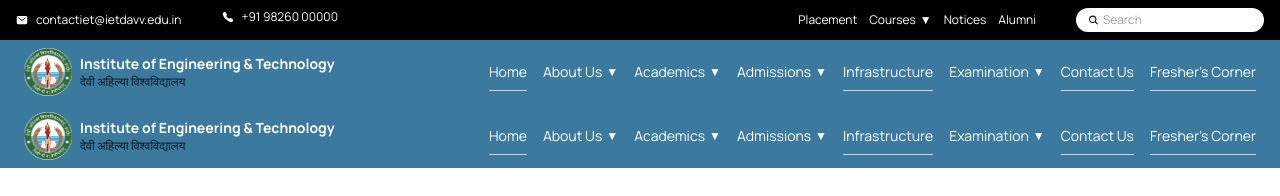
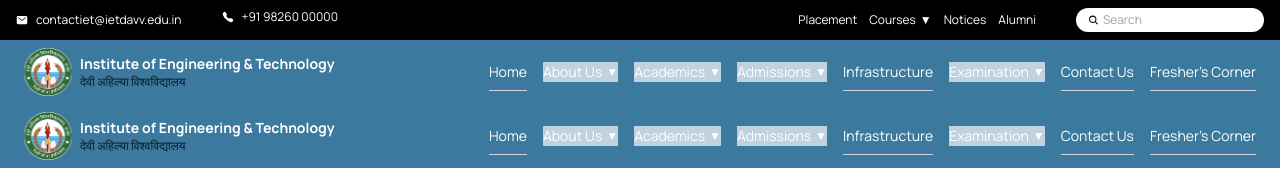
Before and after one commit to IET-DAVV/website-frontend, a Next.js app: page /temp in a window 1280 px wide. Shown: the top 196 px of the page. Built offline with nearby package versions, Linux system fonts and the light colour scheme.

Commit message:
some changes done

```diff
--- a/components/common/header/Header.tsx
+++ b/components/common/header/Header.tsx
@@ -63,7 +63,7 @@ const Header: React.FC<HeaderProps> = ({ links }) => {
             <li key={link.name} className="relative">
               {link.dropdown ? (
                 <button
-                  className={`text-sm bg-transparent bg-[#f8f8f8B3] hover:border-b-2 flex items-center gap-1 ${
+                  className={`text-sm bg-[#f8f8f8B3] hover:border-b-2 flex items-center gap-1 ${
                     isHome ? "border-black" : "border-white/80"
                   }`}
                   onMouseEnter={() => {
```
